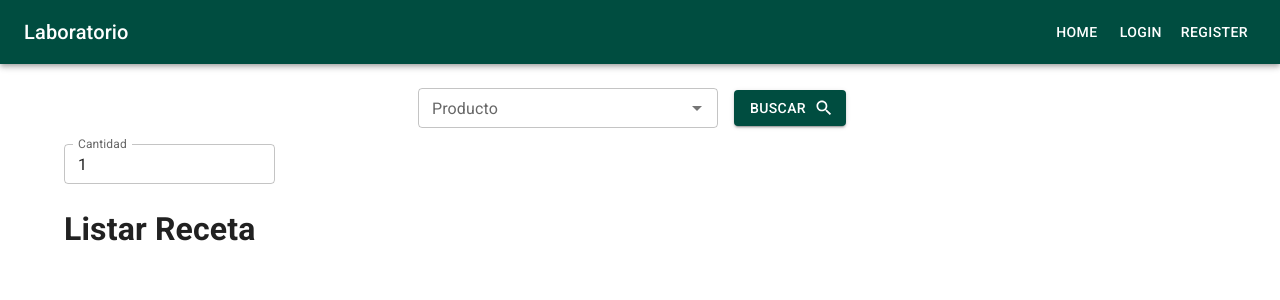
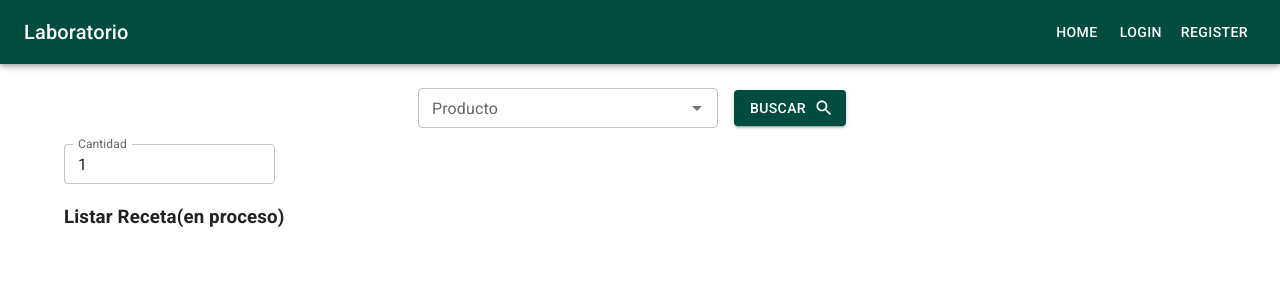
Before and after one commit to oscar-developer/ControlCalidadLab, a React (Vite) app: page / in a window 1280 px wide. Shown: the top 300 px of the page. Built offline with nearby package versions, Linux system fonts and the light colour scheme.

Commit message:
cambiando menu1

```diff
--- a/src/pages/Home.jsx
+++ b/src/pages/Home.jsx
@@ -53,7 +53,7 @@ export default function Home(){
             </Grid>
 
 
-            <h1>Listar Receta</h1>
+            <h3>Listar Receta(en proceso)</h3>
 
         </>
     );
```
